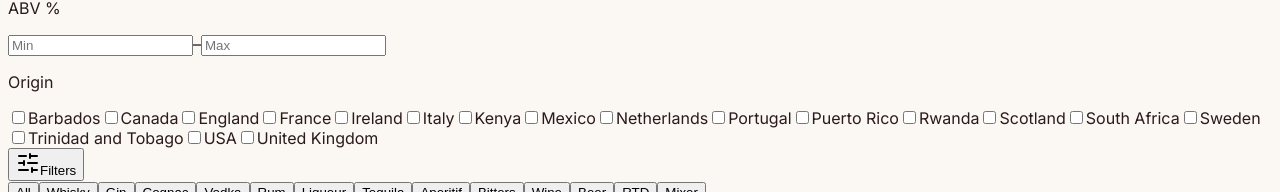
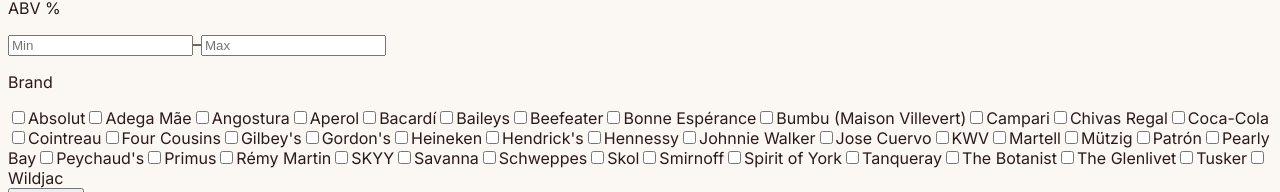
Before and after one commit to Siala-03/atlas, a React app in the folder src/: page /shop in a window 1280 px wide. Shown: the part 760-952 px from the top of the page. Built offline with nearby package versions, Linux system fonts and the light colour scheme; no server answers; the HTML template or start-up script is replaced by a standard one.

Commit message:
Replace Origin filter with Brand filter on shop page
Same checkbox UI, now filters by product.brand instead of
product.origin - more useful given most origins only have 1-2
countries in play, while there are 40 distinct brands.

```diff
--- a/src/components/ProductFilters.tsx
+++ b/src/components/ProductFilters.tsx
@@ -6,7 +6,7 @@
   priceMax: number | null;
   abvMin: number | null;
   abvMax: number | null;
-  origins: Set<string>;
+  brands: Set<string>;
 }
 
 export const EMPTY_FILTERS: FilterState = {
@@ -14,7 +14,7 @@
   priceMax: null,
   abvMin: null,
   abvMax: null,
-  origins: new Set()
+  brands: new Set()
 };
 
 export function isFilterActive(filters: FilterState): boolean {
@@ -23,7 +23,7 @@
     filters.priceMax !== null ||
     filters.abvMin !== null ||
     filters.abvMax !== null ||
-    filters.origins.size > 0);
+    filters.brands.size > 0);
 
 }
 
@@ -33,7 +33,7 @@
     if (filters.priceMax !== null && product.casePrice > filters.priceMax) return false;
     if (filters.abvMin !== null && product.abv < filters.abvMin) return false;
     if (filters.abvMax !== null && product.abv > filters.abvMax) return false;
-    if (filters.origins.size > 0 && !filters.origins.has(product.origin)) return false;
+    if (filters.brands.size > 0 && !filters.brands.has(product.brand)) return false;
     return true;
   });
 }
@@ -45,15 +45,15 @@
 }
 
 export function ProductFilters({ products, filters, onChange }: ProductFiltersProps) {
-  const origins = useMemo(
-    () => [...new Set(products.map((p) => p.origin))].sort(),
+  const brands = useMemo(
+    () => [...new Set(products.map((p) => p.brand))].sort(),
     [products]
   );
 
-  const toggleOrigin = (origin: string) => {
-    const next = new Set(filters.origins);
-    if (next.has(origin)) next.delete(origin);else next.add(origin);
-    onChange({ ...filters, origins: next });
+  const toggleBrand = (brand: string) => {
+    const next = new Set(filters.brands);
+    if (next.has(brand)) next.delete(brand);else next.add(brand);
+    onChange({ ...filters, brands: next });
   };
 
   const numberField = (
@@ -93,17 +93,17 @@
       </div>
 
       <div>
-        <p className="text-xs font-semibold uppercase tracking-widest text-ink/50">Origin</p>
+        <p className="text-xs font-semibold uppercase tracking-widest text-ink/50">Brand</p>
         <div className="mt-2 space-y-1.5">
-          {origins.map((origin) =>
-          <label key={origin} className="flex cursor-pointer items-center gap-2 text-sm text-ink/70">
+          {brands.map((brand) =>
+          <label key={brand} className="flex cursor-pointer items-center gap-2 text-sm text-ink/70">
               <input
               type="checkbox"
-              checked={filters.origins.has(origin)}
-              onChange={() => toggleOrigin(origin)}
+              checked={filters.brands.has(brand)}
+              onChange={() => toggleBrand(brand)}
               className="h-4 w-4 rounded border-burgundy-300 text-burgundy-800 focus:ring-burgundy-500" />
 
-              {origin}
+              {brand}
             </label>
           )}
         </div>
```
